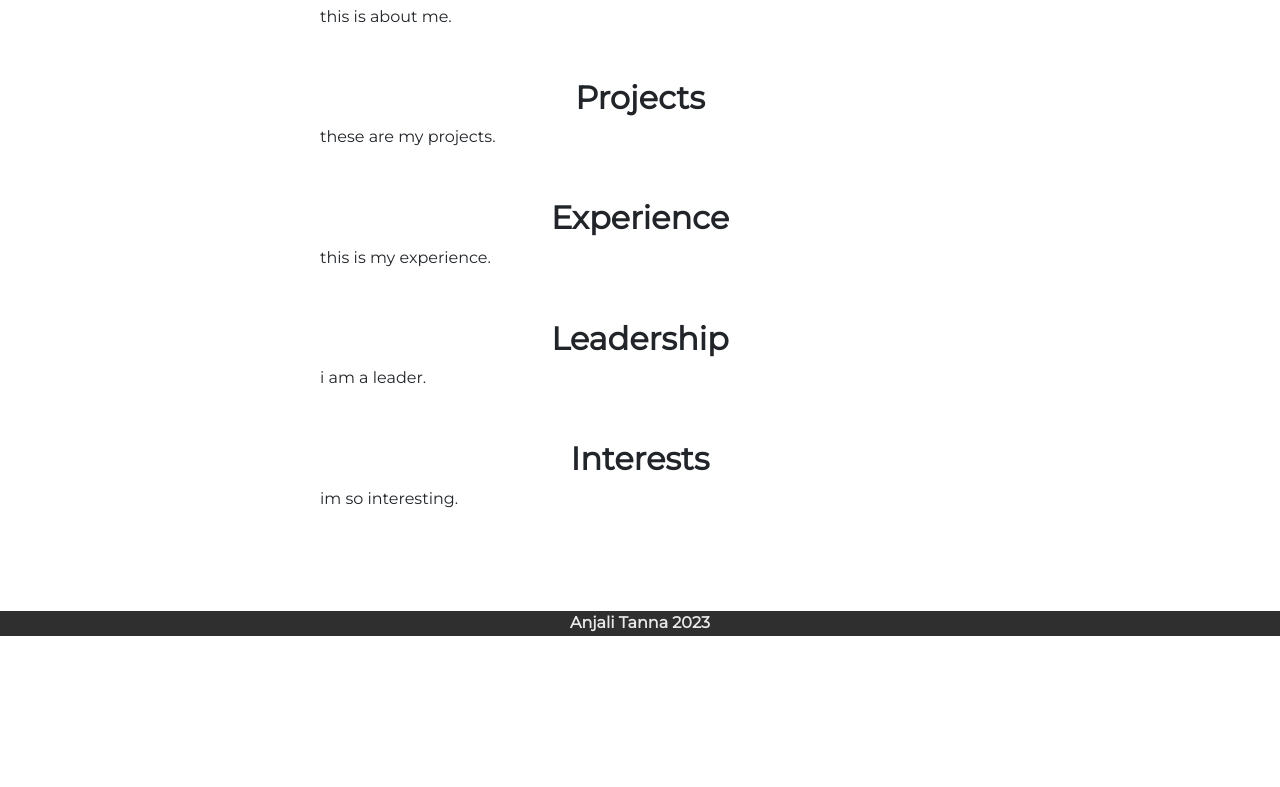
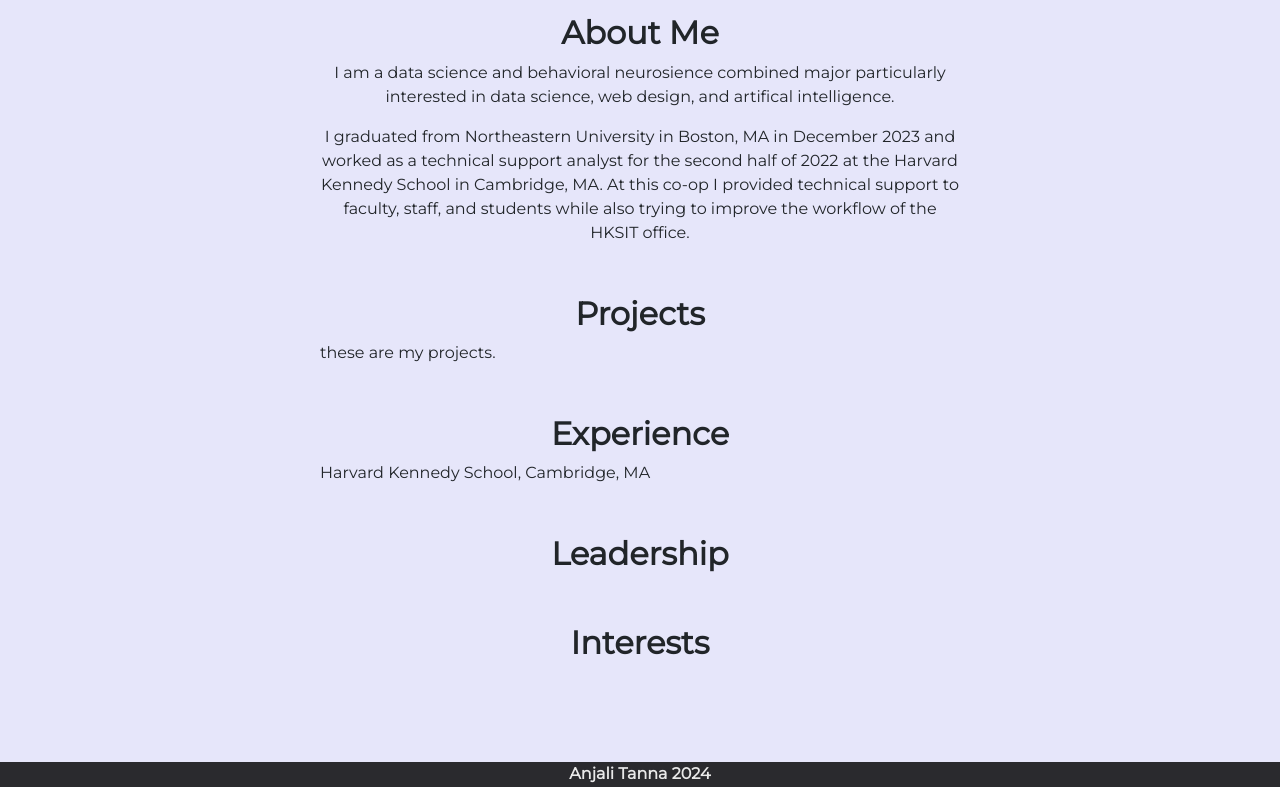
Before and after one commit to anjali-tanna/anjalitanna.github.io, a plain HTML site: page index.html in a window 1280 px wide. Shown: the part 900-1687 px from the top of the page. Before the commit the page ends 1536 px from the top, so only its background shows below. Drawn offline with nearby package versions, Linux system fonts and the light colour scheme; a script that the page names is missing.

Commit message:
Add files via upload

```diff
--- a/index.html
+++ b/index.html
@@ -10,7 +10,8 @@
 
     <!-- Required meta tags -->
     <meta charset="utf-8">
-    <meta name="viewport" content="width=device-width, initial-scale=1, shrink-to-fit=no">
+    <meta name="viewport" content="width=device-width, initial-scale=1.0" />
+    <meta http-equiv="X-UA-Compatible" content="ie=edge" />
 
     <!-- Google Font -->
     <link rel="preconnect" href="https://fonts.googleapis.com">
@@ -66,7 +67,9 @@
     <!-- Section 1: Title -->
     <section class="container-fluid px-0 py-0" style="display: block; margin-top:150px">
         <div>
-            <h1 style="text-align:center; font-weight: bold; font-size: 60px; color: #7C3FF6;"> Anjali Tanna </h1>
+            <h1 style="text-align:center; font-weight: bold; font-size: 60px; color: #381482;"> Anjali Tanna </h1>
+            <h6 style="text-align:center; font-weight: bold; font-size: 20px; color: #381482;"> Data Science and Behavioral Neuroscience Graduate</h6>
+            <h6 style="text-align:center; font-weight: bold; font-size: 16px; color: #381482;"> Northeastern University, December 2023 </h6>
         </div>
         <div class="slidershow" style="display: block; margin:0 auto;">
             <div class="slides">
@@ -105,7 +108,7 @@
                 <img src="/logos/email.png" width="28 " style="display:block; margin:0 auto;" />
             </a>
             <a href="https://github.khoury.northeastern.edu/anjalitanna " target="_blank">
-                <img src="/logos/github.png " width="34 " style="display:block; margin:0 auto;" />
+                <img src="/logos/github.png " width="30 " style="display:block; margin:0 auto;" />
             </a>
             <a href="https://www.linkedin.com/in/anjali-tanna/ " target="_blank">
                 <img src="/logos/linkedin.png" width="28 " style="display:block; margin:0 auto;" />
@@ -124,8 +127,11 @@
     <div>
         <h2 style="text-align:center; font-weight: bold;"> About Me </h2>
         <p
-            style="text-align: center; font-size: 16px; margin-left:auto; margin-right:auto; width:50%; text-align: justify;">
-            this is about me.</p>
+            style="text-align: center; font-size: 16px; margin-left:auto; margin-right:auto; width:50%;">
+            I am a data science and behavioral neurosience combined major particularly interested in data science, web design, and artifical intelligence.
+
+        <p style="text-align: center; font-size: 16px; margin-left:auto; margin-right:auto; width:50%; ">
+            I graduated from Northeastern University in Boston, MA in December 2023 and worked as a technical support analyst for the second half of 2022 at the Harvard Kennedy School in Cambridge, MA.  At this co-op I provided technical support to faculty, staff, and students while also trying to improve the workflow of the HKSIT office. </p>
     </div>
     </section>
 
@@ -146,7 +152,7 @@
         <h2 style="text-align:center; font-weight: bold;"> Experience </h2>
         <p
             style="text-align: center; font-size:16px; margin-left:auto; margin-right:auto; width:50%; text-align: justify;">
-            this is my experience.</p>
+            Harvard Kennedy School, Cambridge, MA</p>
     </div>
     </section>
 
@@ -157,7 +163,7 @@
         <h2 style="text-align:center; font-weight: bold;"> Leadership </h2>
         <p
             style="text-align: center; font-size:16px; margin-left:auto; margin-right:auto; width:50%; text-align: justify;">
-            i am a leader.</p>
+            </p>
     </div>
     </section>
 
@@ -168,14 +174,14 @@
         <h2 style="text-align:center; font-weight: bold;"> Interests </h2>
         <p
             style="text-align: center; font-size:16px; margin-left:auto; margin-right:auto; width:50%; text-align: justify;">
-            im so interesting.</p>
+            </p>
     </div>
     </section>
 
 
     <footer style="background-color:#000000d0; height:25px; margin-top:100px;">
         <p style="font-size:1em; color:#ffffffe5; text-align:center; font-weight:bold; margin-top:0px;"> Anjali Tanna
-            2023 </p>
+            2024 </p>
     </footer>
 
 
--- a/style.css
+++ b/style.css
@@ -1,6 +1,7 @@
 /* Styling the Body and text fonts*/
 body {
-    background: white;
+    background:lavender
+    ;
     font-family: "Montserrat", sans-serif;
 
 }
@@ -76,7 +77,7 @@ img {
   }
   .navigation{
     position: absolute;
-    bottom: 120px;
+    bottom: 1px;
     left: 50%;
     transform: translateX(-50%);
     display: flex;
```
